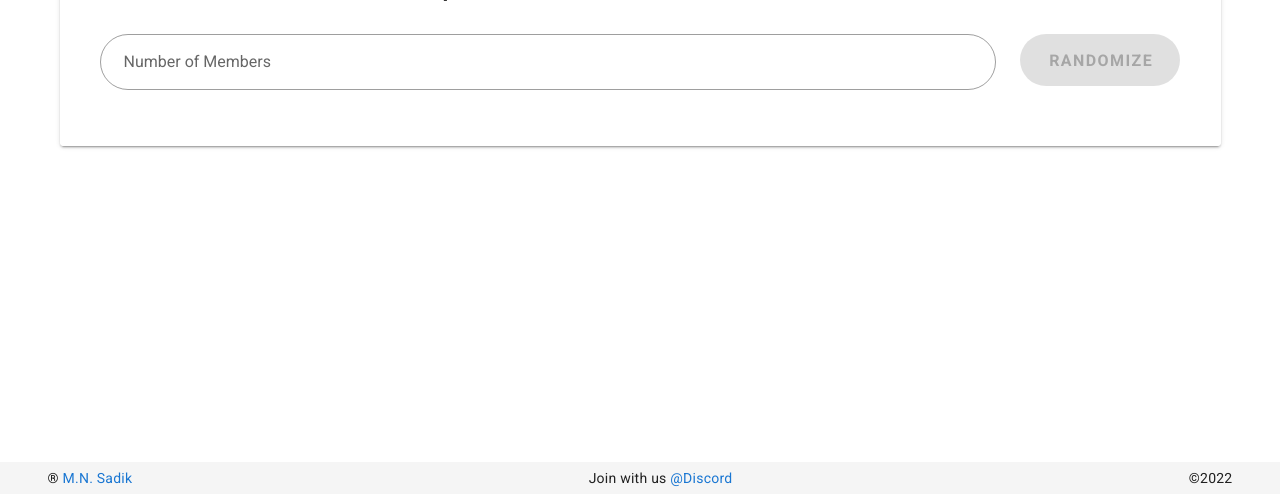
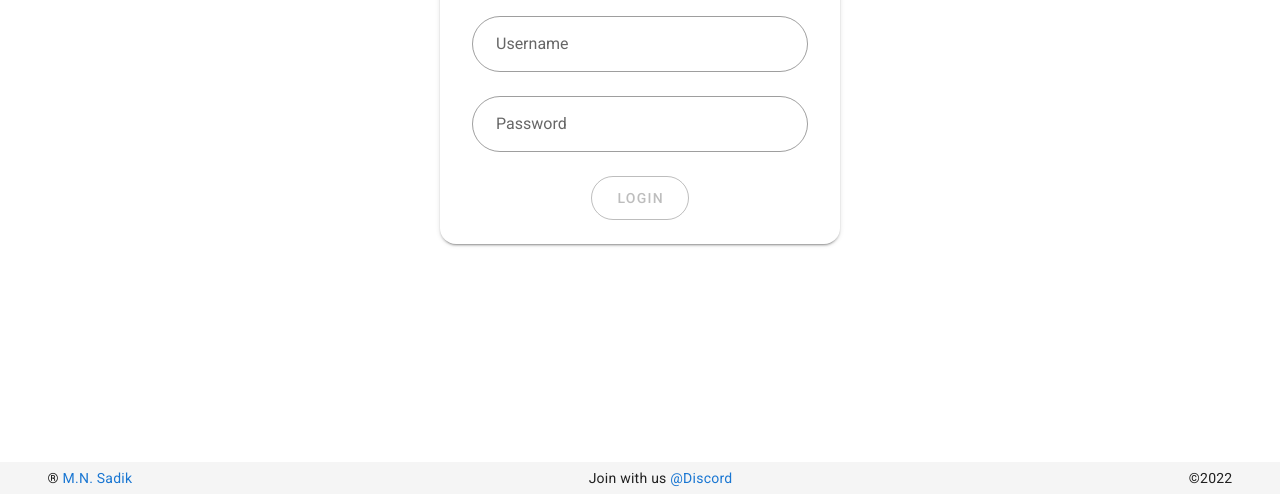
Before and after one commit to mnsadik/random-group-member-generator, a plain HTML site: page index.html in a window 1280 px wide. Shown: the part 306-800 px from the top of the page. Drawn offline with nearby package versions, Linux system fonts and the light colour scheme.

Commit message:
Silly mistake updated

```diff
--- a/index.html
+++ b/index.html
@@ -402,7 +402,7 @@
             id: "",
           },
           loginform: false,
-          loggedin: false,
+          loggedin: true,
           valid: false,
           rules: {
             required: (value) => !!value || "Required.",
```
